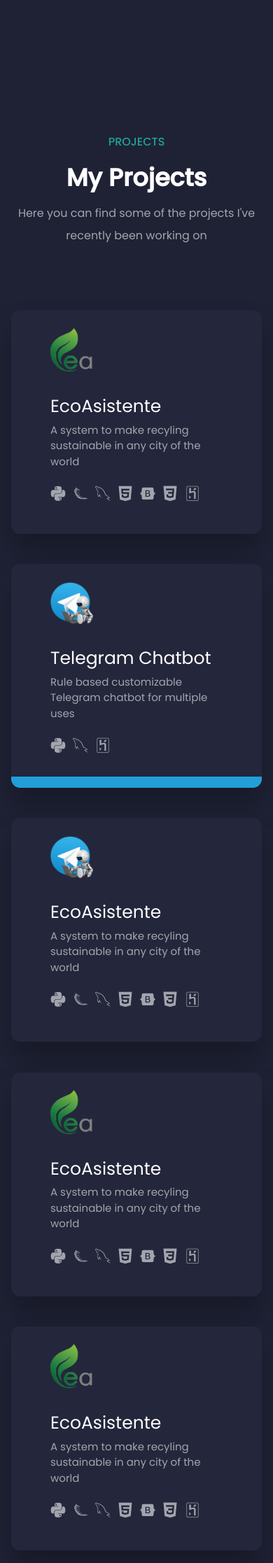
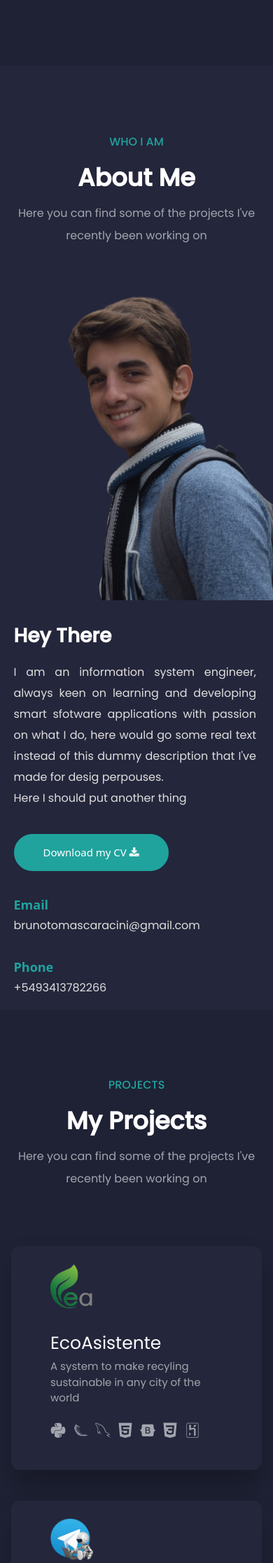
Before and after one commit to brunocaracini/portfolio, a Flask app: page / in a window 390 px wide. Shown: the part 692-2926 px from the top of the page at 70% size. Run offline with Flask 2, Linux system fonts and the light colour scheme; some libraries are stand-ins or nearby versions.

Commit message:
About me section responsive layout

```diff
--- a/static/css/layout.css
+++ b/static/css/layout.css
@@ -424,7 +424,7 @@ h1:last-of-type {
     content: "";
     position: absolute;
     width: 100%;
-    height: 1rem;
+    height: 0.5rem;
     bottom: 0;
     left: 0;
     border-radius: 0 0 0.8rem 0.8rem;
@@ -433,3 +433,100 @@ h1:last-of-type {
 .box:hover{
     cursor: pointer;
 }
+
+/* About Me */
+
+.about-me{
+    background-color: rgb(36,38,59);
+}
+
+.img-col-about-me{
+    margin-left: 5% !important;
+}
+
+.text-col{
+    margin-left: -10%;
+}
+
+.title-about-me{
+    font-family: 'Poppins', sans-serif;
+    font-weight: 600;
+    font-size: 28px;
+    color: white;
+    margin-top: 30px;
+}
+
+.description-about-me{
+    max-width: 600px !important;
+    min-width: 6rem !important;
+    line-height: 30px;
+    display: block;
+    margin-block-start: 1em;
+    margin-block-end: 1em;
+    margin-inline-start: 0px;
+    margin-inline-end: 0px;
+    font-family: 'Poppins', sans-serif;
+    color: #dfdfdf;
+    text-align: justify;
+}
+
+.subtitle-about{
+    color: var(--highlightColor);
+    font-weight: 600;
+    font-size: 18px;
+    margin-top: 15px !important;
+}
+
+.about-me .email{
+    margin-top: -15px !important;
+    line-height: 30px;
+    display: block;
+    margin-block-start: 1em;
+    margin-block-end: 1em;
+    margin-inline-start: 0px;
+    margin-inline-end: 0px;
+    font-family: 'Poppins', sans-serif;
+    color: #dfdfdf;
+    text-align: justify;
+}
+
+.cv-button{
+    border: 2px solid var(--highlightColor);
+    color: #fff;
+    font-weight: 500;
+    display: inline-block;
+    padding: 13px 40px;
+    border-radius: 50px;
+    font-size: 15px;
+    background-color: transparent;
+    margin-top: 20px;
+    background-color: var(--highlightColor);
+    margin-bottom: 20px;
+}
+
+@media (min-width:1100px) and (max-width:1300px){
+    .img-col-about-me{
+        margin-left: -10% !important;
+    }
+}
+
+@media (min-width:760px) and (max-width:1100px){
+    .img-col-about-me{
+        margin-left: -20% !important;
+    }
+
+    .text-col{
+        margin-left: 0%;
+    }
+}
+
+@media (max-width:760px){
+    .text-col{
+        margin-left: 5%;
+        margin-top: 5%;
+    }
+
+    .img-col-about-me{
+        margin-left: -30% !important;
+    }
+}
--- a/static/js/cards.js
+++ b/static/js/cards.js
@@ -1,7 +1,6 @@
 $(".box").hover(function(){
-
     $(this).find('.after').css({
-        "background-color": '#95C22B',
+        "background-color": $(this).find('.after').attr('color'),
         'transition':'background-color .2s ease-in'
     });
     $(this).css({
--- a/templates/layout.html
+++ b/templates/layout.html
@@ -91,6 +91,50 @@
     </div>
     <!-- End Main -->
 
+    <!--About Me -->
+    <div class="about-me">
+      <div class="header">
+        <span class="section-margin-span">.</span>
+        <p class="section-title">Who I am</p>
+        <p class="section-main-title">About Me</p>
+        <p class="section-description">Here you can find some of the projects I've recently been working on</p>
+      </div>
+      <div class="services-card">
+        <div class="after" style="height: 20px;"></div>
+      </div>
+      <div class="row" style="width: 100% !important;">
+        <div class="col img-col-about-me">
+          <img src="/static/img/bruno.png" alt="">
+        </div>
+        <div class="col text-col">
+          <p class="title-about-me">Hey There</p>
+          <p class="description-about-me">
+            I am an information system engineer, always keen on learning and developing smart sfotware applications
+            with passion on what I do, here would go some real text instead of this dummy description that I've made for desig
+            perpouses.
+            <br>
+            Here I should put another thing
+          </p>
+          <button class="cv-button">
+            Download my CV
+            <i class="fa fa-download"></i>
+          </button>
+          <div class="row">
+            <div class="col">
+              <p class="subtitle-about">Email</p>
+              <p class="email">brunotomascaracini@gmail.com</p>
+            </div>
+            <div class="col">
+              <p class="subtitle-about">Phone</p>
+              <p class="email">+5493413782266</p>
+            </div>
+          </div>
+        </div>
+      </div>
+    </div>
+    <!--End About Me -->
+
+
     <!-- My Projects -->
     <div class="my-projects">
       <div class="header">
@@ -101,9 +145,8 @@
       </div>
 
       <div class="services-card">
-            <div class="after" style="height: 20px;"></div>
+        <div class="after" style="height: 10px;"></div>
       </div>
-
       <div class="row1-container">
         <div class="box box-down" onmouseover="changeColor('ecoasistente','#95C22')">
           <img class="project-img" src="/static/img/projects/ecoasistente.png" alt="">
@@ -118,9 +161,8 @@
             <a href="#"><i class="devicon-css3-plain"></i></a>
             <a href="#"><i class="devicon-heroku-original"></i></a>
           </div>
-              <div class="after" id="ecoasistente"></div>
+          <div class="after" color='#95C22B'></div>
         </div>
-
         <div class="box box-down">
           <img class="project-img" src="/static/img/projects/telegram-chatbot.png" alt="">
           <p class="box-title">Telegram Chatbot</p>
@@ -130,9 +172,8 @@
             <a href="#"><i class="devicon-mysql-plain"></i></a>
             <a href="#"><i class="devicon-heroku-original"></i></a>
           </div>
-              <div class="after lightblue"></div>
+          <div class="after" color='#229ED9'></div>
         </div>
-
         <div class="box box-down">
           <img class="project-img" src="/static/img/projects/telegram-chatbot.png" alt="">
           <p class="box-title">EcoAsistente</p>
@@ -149,7 +190,6 @@
           <div class="after"></div>
         </div>
       </div>
-
       <div class="row2-container">
         <div class="box box-down">
           <img class="project-img" src="/static/img/projects/ecoasistente.png" alt="">
@@ -166,7 +206,6 @@
           </div>
           <div class="after"></div>
         </div>
-
         <div class="box box-down">
           <img class="project-img" src="/static/img/projects/ecoasistente.png" alt="">
           <p class="box-title">EcoAsistente</p>
@@ -182,7 +221,6 @@
           </div>
           <div class="after"></div>
         </div>
-
         <div class="box box-down">
           <img class="project-img" src="/static/img/projects/ecoasistente.png" alt="">
           <p class="box-title">EcoAsistente</p>
@@ -199,6 +237,8 @@
           <div class="after"></div>
         </div>
       </div>
+    </div>
+    <!-- End My Projects -->
 
     <script src="/static/js/cards.js"></script>
 
```
Lines whose indentation alone changed are shown as unchanged.
